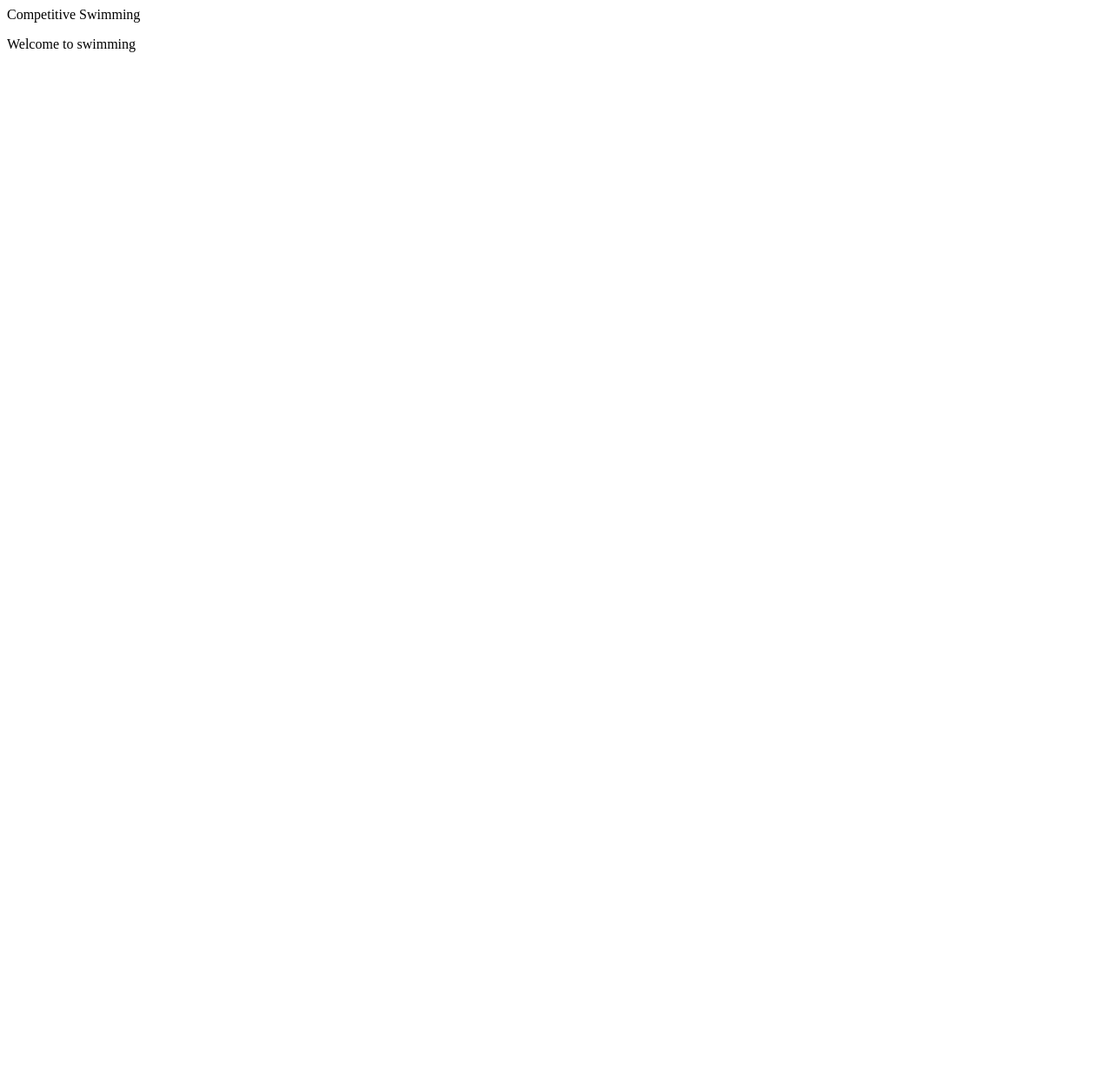
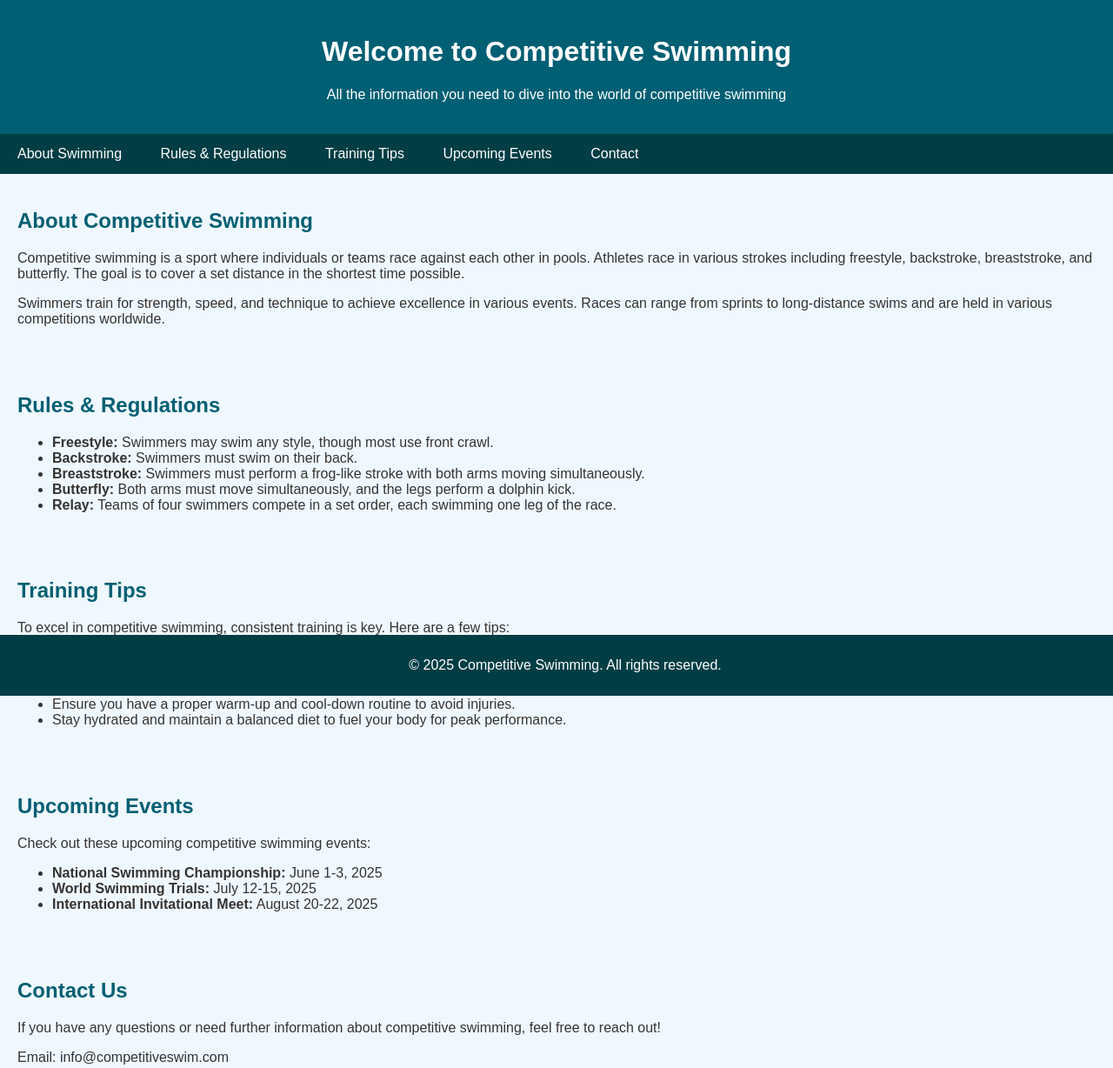
Before and after one commit to 5starr-loapi/Tutorial, a plain HTML site: page index.html in a window 1280 px wide. Shown: the top 1228 px of the page at 87% size. Before the commit the page ends 800 px from the top, so only its background shows below. Drawn offline with Linux system fonts and the light colour scheme.

Commit message:
Update index.html

```diff
--- a/index.html
+++ b/index.html
@@ -1,16 +1,118 @@
-<!doctype html>
-<html>
-  <head>
-    <title>
-      Competitive Swimming
-    </title>
-  </head>
-  <body>
-    <h>
-      Competitive Swimming
-    </h>
-    <p>
-      Welcome to swimming
-    </p>
-  </body>
+<!DOCTYPE html>
+<html lang="en">
+<head>
+    <meta charset="UTF-8">
+    <meta name="viewport" content="width=device-width, initial-scale=1.0">
+    <meta http-equiv="X-UA-Compatible" content="ie=edge">
+    <title>Competitive Swimming</title>
+    <style>
+        body {
+            font-family: Arial, sans-serif;
+            background-color: #f0f8ff;
+            color: #333;
+            margin: 0;
+            padding: 0;
+        }
+        header {
+            background-color: #005f73;
+            color: white;
+            text-align: center;
+            padding: 20px;
+        }
+        nav {
+            background-color: #003d44;
+            overflow: hidden;
+        }
+        nav a {
+            color: white;
+            padding: 14px 20px;
+            text-decoration: none;
+            display: inline-block;
+        }
+        nav a:hover {
+            background-color: #d1d8e0;
+        }
+        section {
+            padding: 20px;
+        }
+        footer {
+            background-color: #003d44;
+            color: white;
+            text-align: center;
+            padding: 10px;
+            position: fixed;
+            width: 100%;
+            bottom: 0;
+        }
+        h2 {
+            color: #005f73;
+        }
+    </style>
+</head>
+<body>
+
+<header>
+    <h1>Welcome to Competitive Swimming</h1>
+    <p>All the information you need to dive into the world of competitive swimming</p>
+</header>
+
+<nav>
+    <a href="#about">About Swimming</a>
+    <a href="#rules">Rules & Regulations</a>
+    <a href="#training">Training Tips</a>
+    <a href="#events">Upcoming Events</a>
+    <a href="#contact">Contact</a>
+</nav>
+
+<section id="about">
+    <h2>About Competitive Swimming</h2>
+    <p>Competitive swimming is a sport where individuals or teams race against each other in pools. Athletes race in various strokes including freestyle, backstroke, breaststroke, and butterfly. The goal is to cover a set distance in the shortest time possible.</p>
+    <p>Swimmers train for strength, speed, and technique to achieve excellence in various events. Races can range from sprints to long-distance swims and are held in various competitions worldwide.</p>
+</section>
+
+<section id="rules">
+    <h2>Rules & Regulations</h2>
+    <ul>
+        <li><strong>Freestyle:</strong> Swimmers may swim any style, though most use front crawl.</li>
+        <li><strong>Backstroke:</strong> Swimmers must swim on their back.</li>
+        <li><strong>Breaststroke:</strong> Swimmers must perform a frog-like stroke with both arms moving simultaneously.</li>
+        <li><strong>Butterfly:</strong> Both arms must move simultaneously, and the legs perform a dolphin kick.</li>
+        <li><strong>Relay:</strong> Teams of four swimmers compete in a set order, each swimming one leg of the race.</li>
+    </ul>
+</section>
+
+<section id="training">
+    <h2>Training Tips</h2>
+    <p>To excel in competitive swimming, consistent training is key. Here are a few tips:</p>
+    <ul>
+        <li>Focus on building endurance through long swim sessions.</li>
+        <li>Incorporate strength training for overall muscle conditioning.</li>
+        <li>Perfect your technique, especially for starts, turns, and finishes.</li>
+        <li>Ensure you have a proper warm-up and cool-down routine to avoid injuries.</li>
+        <li>Stay hydrated and maintain a balanced diet to fuel your body for peak performance.</li>
+    </ul>
+</section>
+
+<section id="events">
+    <h2>Upcoming Events</h2>
+    <p>Check out these upcoming competitive swimming events:</p>
+    <ul>
+        <li><strong>National Swimming Championship:</strong> June 1-3, 2025</li>
+        <li><strong>World Swimming Trials:</strong> July 12-15, 2025</li>
+        <li><strong>International Invitational Meet:</strong> August 20-22, 2025</li>
+    </ul>
+</section>
+
+<section id="contact">
+    <h2>Contact Us</h2>
+    <p>If you have any questions or need further information about competitive swimming, feel free to reach out!</p>
+    <p>Email: info@competitiveswim.com</p>
+    <p>Phone: (123) 456-7890</p>
+</section>
+
+<footer>
+    <p>&copy; 2025 Competitive Swimming. All rights reserved.</p>
+</footer>
+
+</body>
 </html>
```
